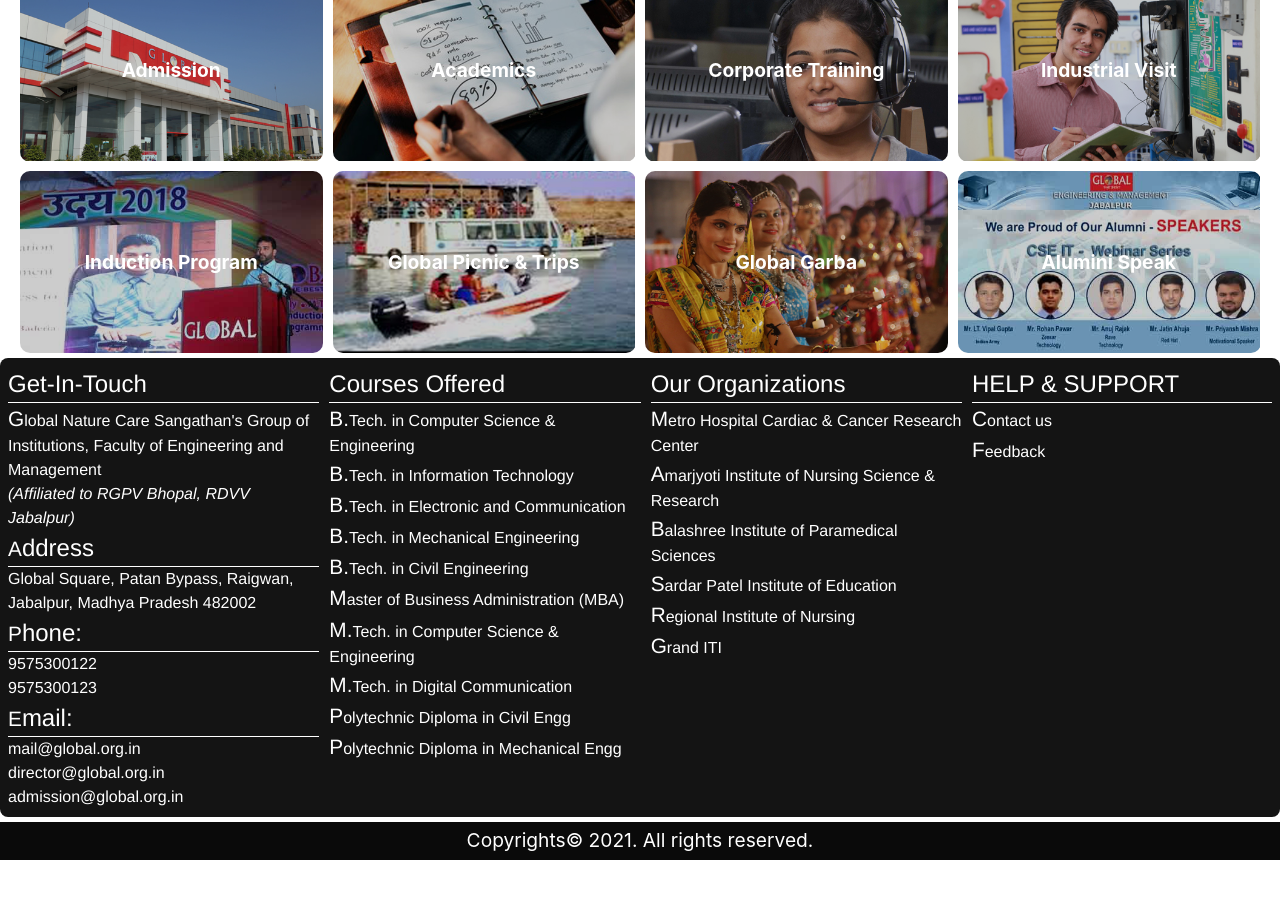
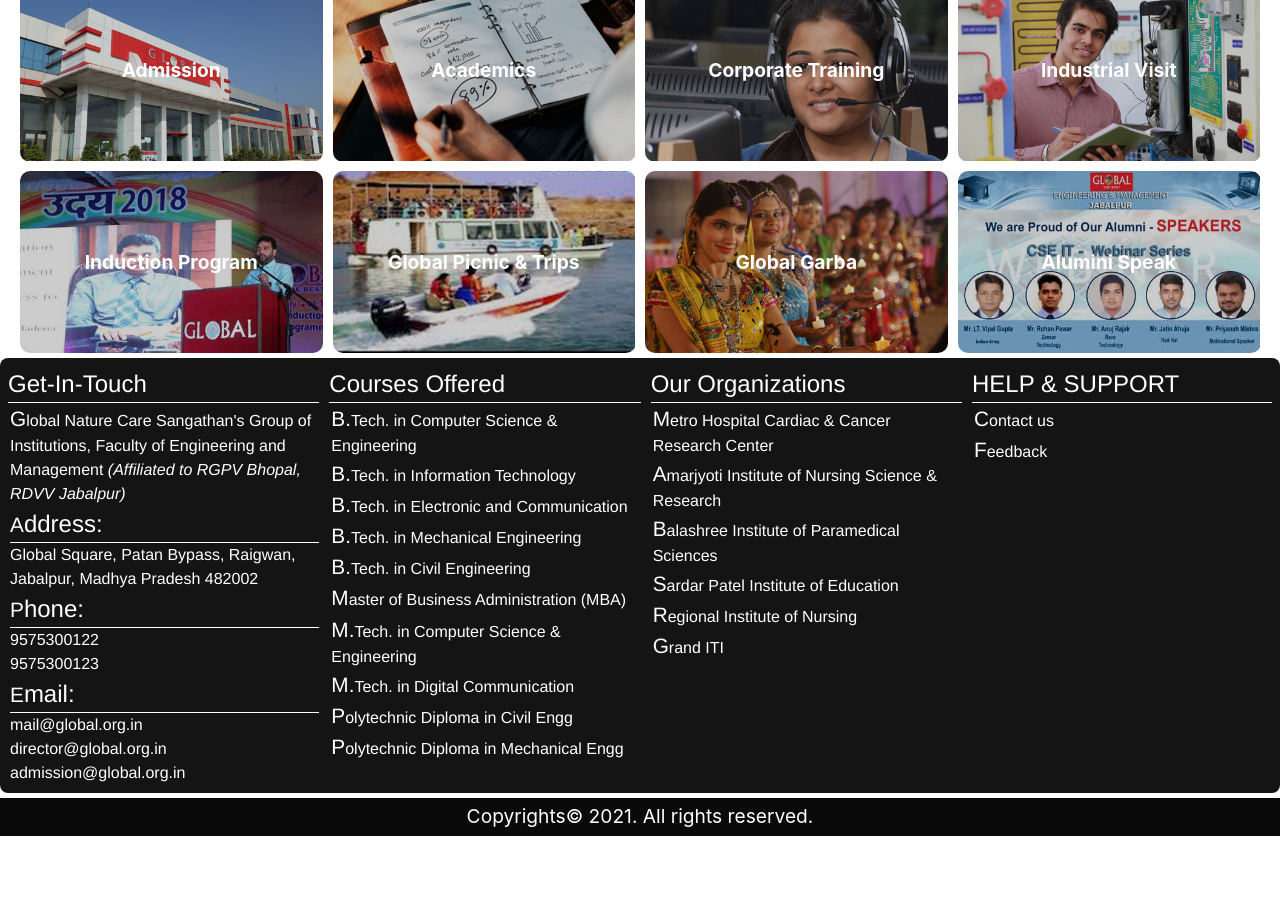
Before and after one commit to satyam15082002/College-Project, a plain HTML site: page index.html in a window 1280 px wide. Shown: the part 710-1608 px from the top of the page. After the commit the page ends 1586 px from the top, so only its background shows below. Drawn offline with Linux system fonts and the light colour scheme.

Commit message:
Editing css files

```diff
--- a/css/foot.css
+++ b/css/foot.css
@@ -8,7 +8,7 @@
     padding: 0.5rem;
     display: grid;
     grid-template-columns: repeat(auto-fill,minmax(300px,auto));
-    grid-auto-rows: minmax(40vh,auto);
+    grid-auto-rows: minmax(15vh,auto);
     grid-column-gap: 10px;
     grid-row-gap: 5px;
 
@@ -34,3 +34,7 @@
 {
     font-size: 1.3rem;
 }
+.footer div div.details div
+{
+    padding-left: 2px;
+}
--- a/css/nav.css
+++ b/css/nav.css
@@ -19,7 +19,7 @@ body
     min-height: 100vh;
     min-width: 100vw;
     overflow-x: hidden;
-    margin-bottom: 30vh;
+    margin-bottom: 5vh;
 }
 .nav
 {
--- a/index.html
+++ b/index.html
@@ -102,11 +102,10 @@
             <div class="details">
                 <div>
                     Global Nature Care Sangathan's Group of Institutions, Faculty of Engineering and Management
-                    <br/>
                     <i>(Affiliated to RGPV Bhopal, RDVV Jabalpur)</i>
                 </div>
                 <div>
-                    <span>Address</span>
+                    <span>Address:</span>
                     Global Square, Patan Bypass, Raigwan, Jabalpur, Madhya Pradesh 482002
                 </div>
                 <div>
```
